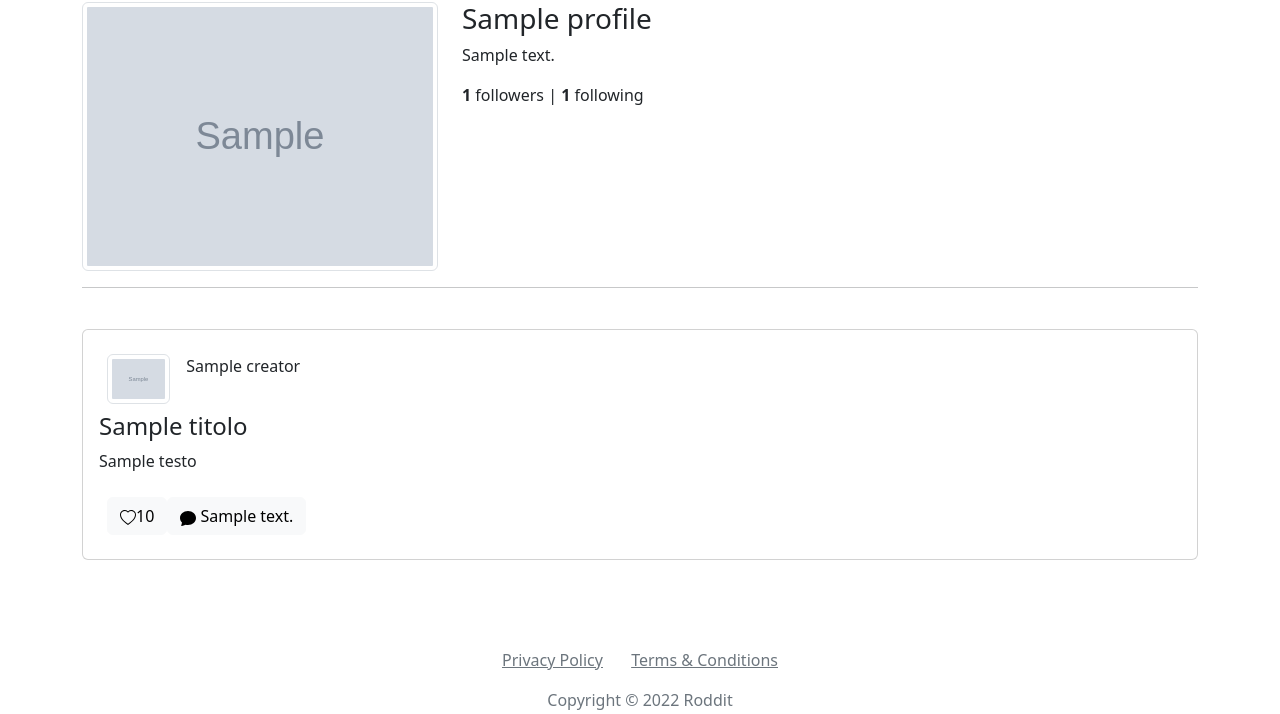
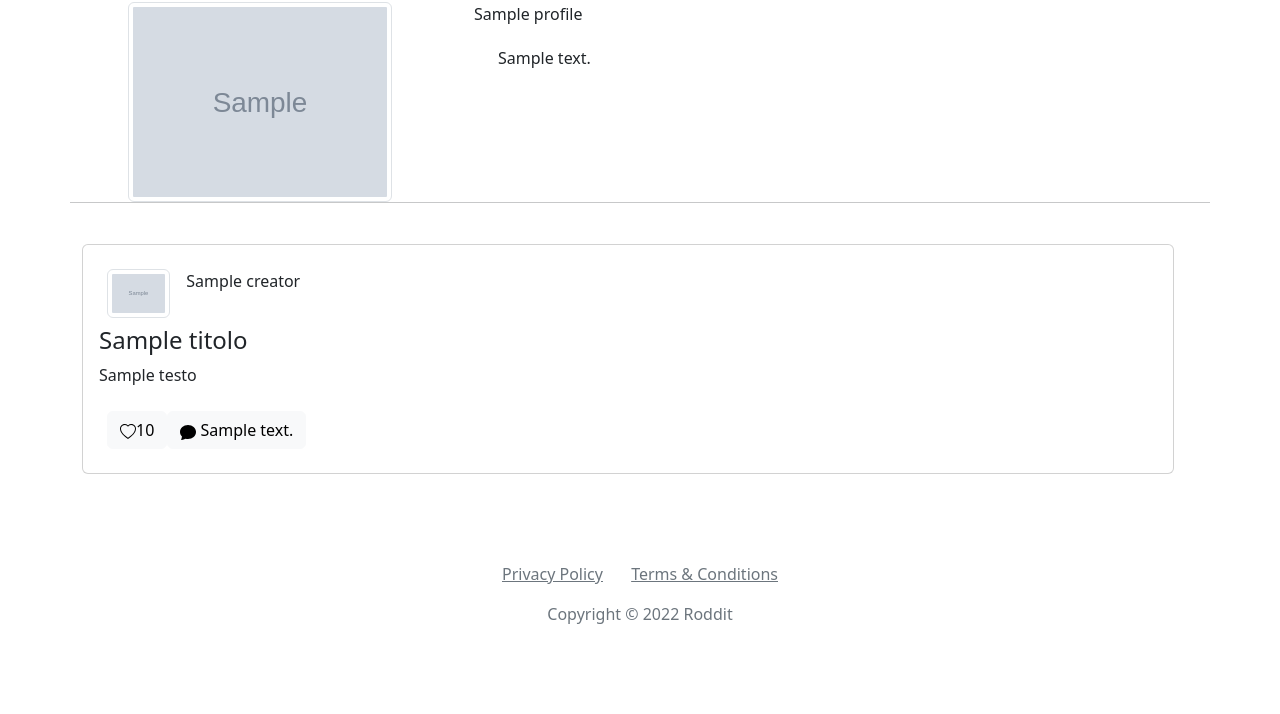
Before and after one commit to dippi9845/roddit, a Flask app: template src/project/templates/profile.html in a window 1280 px wide. Shown: the part 78-792 px from the top of the page. After the commit the page ends 702 px from the top, so only its background shows below. Run offline with Flask 3, Linux system fonts and the light colour scheme; the template is opened without the code that fills it: most values are stand-ins (such as "Sample title", 1, 10 or a date in 2020); grey boxes marked "Sample" are stand-in pictures; some libraries are stand-ins or nearby versions.

Commit message:
now profile.html is equal to the php version except for followers issue

```diff
--- a/src/project/templates/profile.html
+++ b/src/project/templates/profile.html
@@ -26,17 +26,17 @@
         <div class="collapse navbar-collapse flex-grow-0 order-md-first" id="navcol-4">
             <ul class="navbar-nav me-auto">
                 <li class="nav-item">
-                    <a class="btn btn-light me-2" href="settings.php">Settings</a>
+                    <a class="btn btn-light me-2" href="/settings">Settings</a>
                 </li>
             </ul>
             <div class="d-md-none my-2">
-                <a href="new-post.php" class="btn btn-light me-2">New Post</a>
-                <a class="btn btn-light me-2" href="ajax/logout.php">Log out</a>
+                <a href="/new-post" class="btn btn-light me-2">New Post</a>
+                <a class="btn btn-light me-2" href="/ajax/logout">Log out</a>
             </div>
         </div>
         <div class="d-none d-md-block">
-            <a href="new-post.php" class="btn btn-light me-2">New Post</a>
-            <a class="btn btn-light me-2" href="ajax/logout.php">Log out</a>
+            <a href="/new-post" class="btn btn-light me-2">New Post</a>
+            <a class="btn btn-light me-2" href="/ajax/logout">Log out</a>
         </div>
     </div>
 </nav>
@@ -44,18 +44,20 @@
 <div class="container">
     <div class="row">
         <div class="col-4">
-            <img src="{{ profile.picture }}" class="img-thumbnail">
+            <img src="{{ profile.picture }}" alt="..." class="img-thumbnail profile-picutre">
         </div>
 
         <div class="col-8">
-            <h3>{{ profile.name }}</h3>
+            <div class="row ms-auto">
+                <div class="col"><p>{{ profile.name }}</p></div>
 
             {% if not profile.is_me %}
             {% endif %}
 
-            <p>{{ profile.bio }}</p>
+            <div class="row ms-auto my-1">
+                <div class="col"> {{ profile.bio }} </div>
+            </div>
 
-            <p><b>{{ profile.followers_count }}</b> followers | <b>{{ profile.following_count }}</b> following</p>
         </div>
     </div>
 
```
